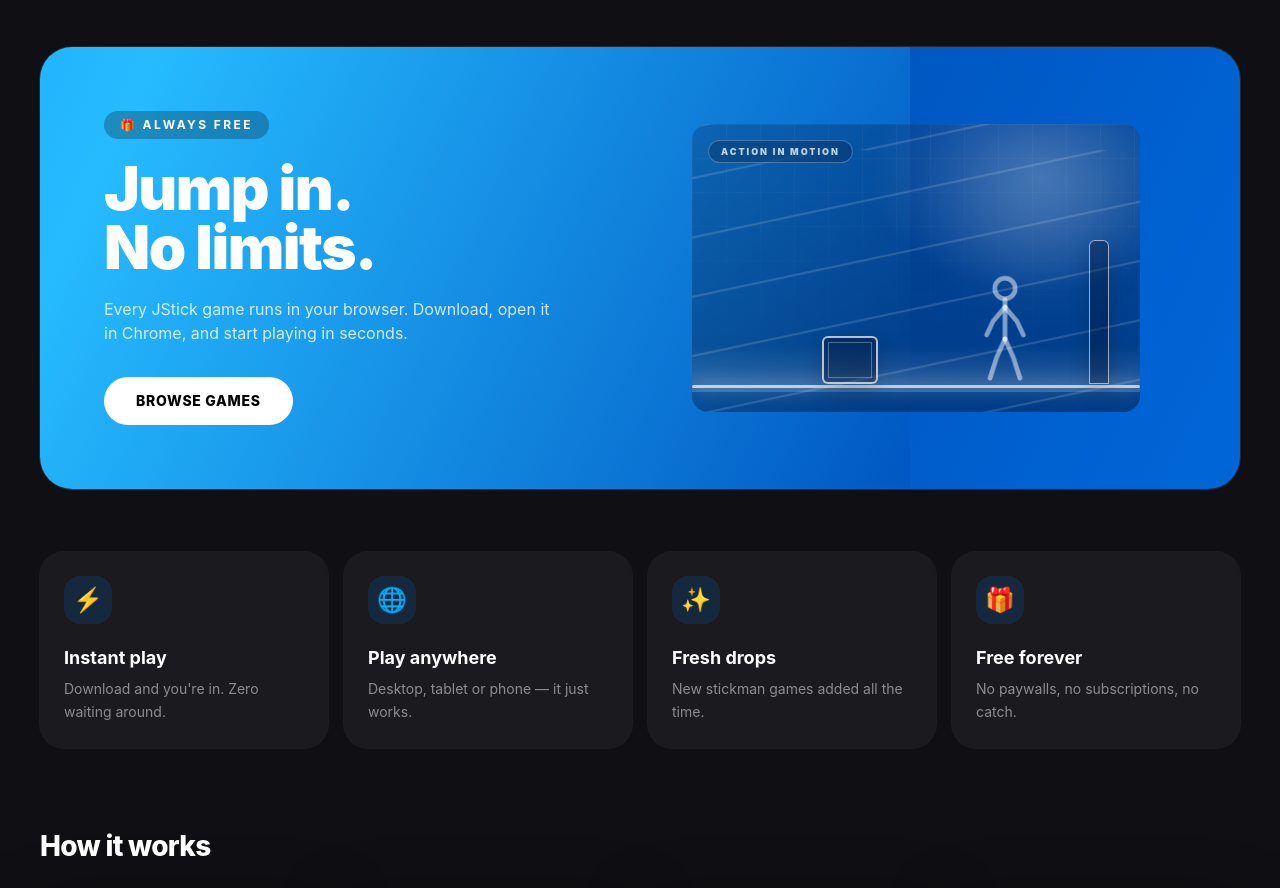
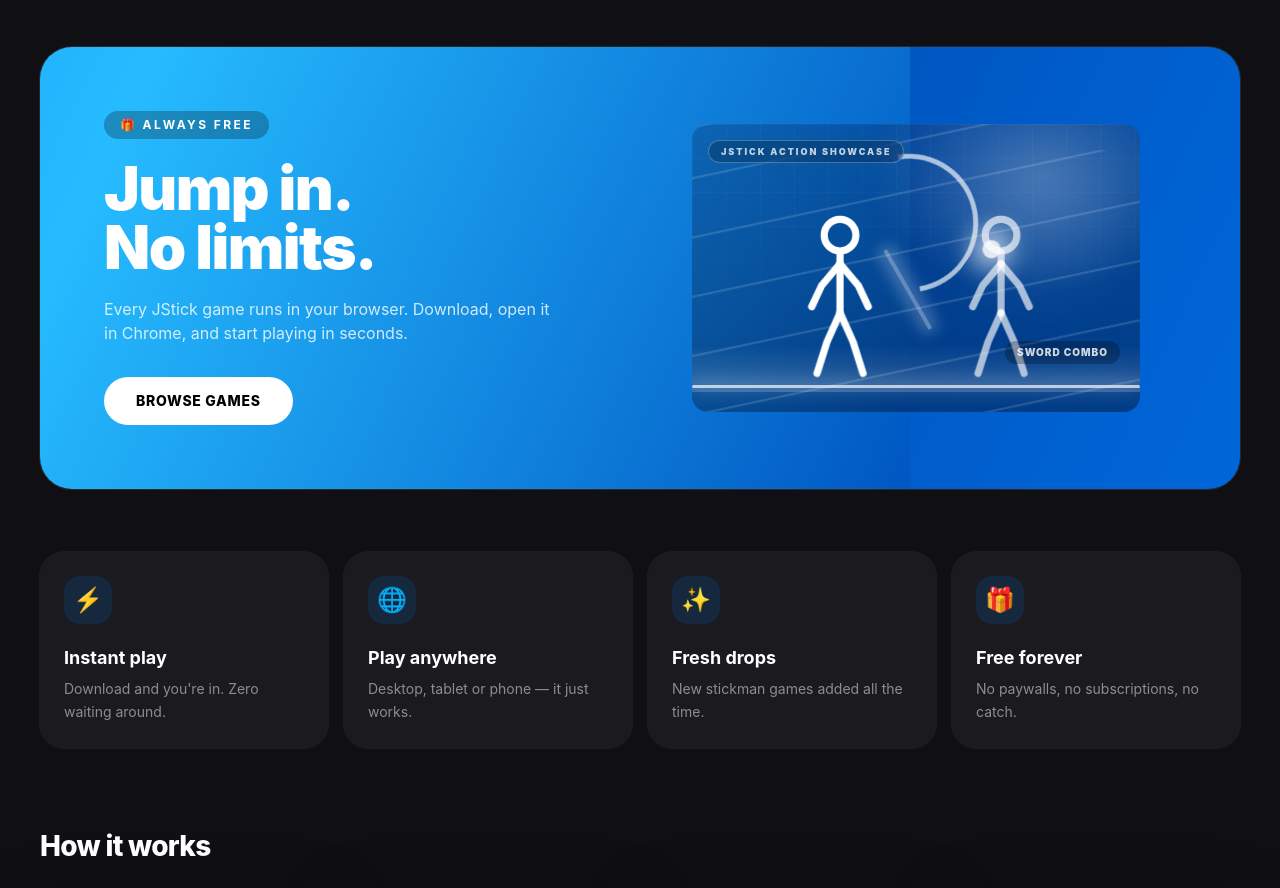
Before and after one commit to jstickstudios/game-platform, a Next.js app: page / in a window 1280 px wide. Shown: the part 2020-2908 px from the top of the page. Built offline with nearby package versions, Linux system fonts and the light colour scheme; no server answers.

Commit message:
Sequence separate parkour slicing and combat scenes

```diff
--- a/src/app/globals.css
+++ b/src/app/globals.css
@@ -651,3 +651,29 @@ body {
 @keyframes promo-crate-bump{0%,18%,100%{transform:translateY(0)}27%{transform:translateY(-5px)}35%{transform:translateY(0)}}
 @keyframes promo-action-dust{0%,36%,100%{opacity:0;transform:translateX(0) scale(.3)}42%{opacity:.8;transform:translateX(-12px) scale(1.2)}52%{opacity:0;transform:translateX(-25px) scale(1.6)}}
 @media(prefers-reduced-motion:reduce){.promo-ninja,.promo-ninja-motion,.promo-speedlines,.promo-slash,.promo-blade,.promo-spark,.promo-impact,.promo-dummy,.promo-crate{animation:none!important}.promo-jump-pose,.promo-slide-pose,.promo-blade,.promo-slash,.promo-spark,.promo-impact{display:none}}
+
+/* Separate promo scenes: each scene gets its own turn, then hands off to the next. */
+.promo-sequence .promo-scene{opacity:0;pointer-events:none;animation-duration:15s;animation-iteration-count:infinite;animation-timing-function:linear}
+.promo-sequence .promo-scene-parkour{animation-name:promo-scene-parkour}
+.promo-sequence .promo-scene-slice{animation-name:promo-scene-slice}
+.promo-sequence .promo-scene-action{animation-name:promo-scene-action}
+@keyframes promo-scene-parkour{0%,29%{opacity:1}33%,100%{opacity:0}}
+@keyframes promo-scene-slice{0%,32%{opacity:0}36%,62%{opacity:1}66%,100%{opacity:0}}
+@keyframes promo-scene-action{0%,65%{opacity:0}69%,96%{opacity:1}100%{opacity:0}}
+.promo-parkour-runner{animation:promo-parkour-leap 5s ease-in-out infinite}
+@keyframes promo-parkour-leap{0%,20%{transform:translate(0,0)}35%{transform:translate(68px,-58px)}52%{transform:translate(112px,0)}70%,100%{transform:translate(160px,0)}}
+.promo-parkour-dust{animation:promo-parkour-puff 5s ease-out infinite}
+@keyframes promo-parkour-puff{0%,48%,100%{opacity:0;transform:translateX(0) scale(.3)}55%{opacity:.8;transform:translateX(-14px) scale(1.4)}68%{opacity:0;transform:translateX(-28px) scale(1.8)}}
+.promo-slice-blade{animation:promo-slice-swing 2.4s ease-in-out infinite;opacity:0}
+@keyframes promo-slice-swing{0%,20%,100%{opacity:0;transform:rotate(-65deg) scaleX(.2)}38%{opacity:1;transform:rotate(28deg) scaleX(1)}53%{opacity:0;transform:rotate(80deg) scaleX(.7)}}
+.promo-slice-arc{animation:promo-slice-arc 2.4s ease-out infinite;opacity:0}
+@keyframes promo-slice-arc{0%,25%,100%{opacity:0;transform:rotate(-50deg) scale(.45)}42%{opacity:1;transform:rotate(20deg) scale(1.15)}62%{opacity:0;transform:rotate(65deg) scale(1.4)}}
+.promo-slice-sparks{animation:promo-slice-sparks 2.4s ease-out infinite;opacity:0;box-shadow:0 0 18px 6px white}
+@keyframes promo-slice-sparks{0%,35%,100%{opacity:0;transform:scale(.2)}45%{opacity:1;transform:scale(1.7)}65%{opacity:0;transform:translate(20px,-15px) scale(.2)}}
+.promo-action-fighter{animation:promo-action-kick 2.8s ease-in-out infinite;transform-origin:50% 90%}
+@keyframes promo-action-kick{0%,22%,100%{transform:translate(0,0) rotate(0)}42%{transform:translate(45px,-25px) rotate(35deg)}52%{transform:translate(65px,-8px) rotate(65deg)}68%{transform:translate(35px,0) rotate(0)}}
+.promo-action-impact{animation:promo-action-burst 2.8s ease-out infinite;opacity:0}
+@keyframes promo-action-burst{0%,40%,100%{opacity:0;transform:scale(.2)}53%{opacity:1;transform:scale(1.5)}72%{opacity:0;transform:scale(2.2)}}
+.promo-action-flash{animation:promo-action-flash 2.8s ease-out infinite;opacity:0}
+@keyframes promo-action-flash{0%,43%,100%{opacity:0;transform:scaleX(.2) rotate(-28deg)}52%{opacity:1;transform:scaleX(1.3) rotate(-28deg)}65%{opacity:0;transform:scaleX(.5) rotate(-28deg)}}
+@media(prefers-reduced-motion:reduce){.promo-sequence .promo-scene{animation:none!important}.promo-sequence .promo-scene-parkour{opacity:1}.promo-sequence .promo-scene-slice,.promo-sequence .promo-scene-action{display:none}.promo-parkour-runner,.promo-slice-blade,.promo-slice-arc,.promo-slice-sparks,.promo-action-fighter,.promo-action-impact,.promo-action-flash{animation:none!important}}
--- a/src/components/Sections.tsx
+++ b/src/components/Sections.tsx
@@ -65,35 +65,40 @@ export function Promo() {
               </a>
             </div>
 
-            {/* Mini action sequence: sprint → vault → slide → sword-swipe → wall flip. */}
-            <div className="promo-arena relative mx-auto h-60 w-full max-w-md overflow-hidden rounded-2xl sm:h-72">
+            {/* Three distinct scenes play one after another: parkour → sword slicing → combat action. */}
+            <div className="promo-arena promo-sequence relative mx-auto h-60 w-full max-w-md overflow-hidden rounded-2xl sm:h-72">
               <div className="promo-sun absolute right-[12%] top-[12%] h-24 w-24 rounded-full bg-white/20 blur-2xl" />
               <div className="promo-speedlines absolute inset-0" />
               <div className="promo-roof absolute inset-x-0 bottom-6 h-[3px] rounded-full bg-white/70" />
               <div className="promo-floor-glow absolute inset-x-0 bottom-5 h-12" />
-              <div className="promo-obstacle promo-crate absolute bottom-7 left-[29%] h-10 w-12 rounded-md border-2 border-white/70 bg-slate-950/35 sm:h-12 sm:w-14">
-                <span className="absolute inset-1 border border-white/30" />
+
+              <div className="promo-scene promo-scene-parkour absolute inset-0">
+                <div className="absolute bottom-7 left-[32%] h-12 w-14 rounded-md border-2 border-white/70 bg-slate-950/35"><span className="absolute inset-1 border border-white/30" /></div>
+                <div className="promo-parkour-runner absolute bottom-7 left-[8%]">
+                  <Stickman pose="run" className="h-36 w-28 text-white sm:h-44 sm:w-36" stroke={5} />
+                </div>
+                <div className="promo-parkour-dust absolute bottom-8 left-[15%] h-3 w-3 rounded-full bg-white/70 blur-[2px]" />
+                <div className="absolute bottom-12 right-5 rounded-full bg-black/25 px-3 py-1 text-[10px] font-black uppercase tracking-widest text-white/80">Parkour</div>
               </div>
-              <div className="promo-obstacle promo-wall absolute bottom-7 right-[7%] h-28 w-5 rounded-t-md border border-white/60 bg-slate-950/30 sm:h-36" />
-              <div className="promo-dummy absolute bottom-7 right-[22%]">
-                <Stickman pose="idle" className="h-24 w-20 text-white/50 sm:h-28 sm:w-24" stroke={5} />
+
+              <div className="promo-scene promo-scene-slice absolute inset-0">
+                <div className="absolute bottom-7 left-[17%]"><Stickman pose="idle" className="h-36 w-28 text-white sm:h-44 sm:w-36" stroke={5} /></div>
+                <div className="absolute bottom-7 right-[15%]"><Stickman pose="idle" className="h-36 w-28 text-white/65 sm:h-44 sm:w-36" stroke={5} /></div>
+                <div className="promo-slice-blade absolute left-[43%] top-[43%] h-1 w-28 origin-left rounded-full bg-white shadow-[0_0_16px_4px_rgba(255,255,255,.9)]" />
+                <div className="promo-slice-arc absolute left-[36%] top-[15%] h-28 w-28 rounded-full border-[4px] border-transparent border-r-white border-t-white" />
+                <div className="promo-slice-sparks absolute left-[65%] top-[42%] h-3 w-3 rounded-full bg-white" />
+                <div className="absolute bottom-12 right-5 rounded-full bg-black/25 px-3 py-1 text-[10px] font-black uppercase tracking-widest text-white/80">Sword combo</div>
               </div>
-              <div className="promo-ninja absolute bottom-7 left-0 z-10">
-                <div className="promo-ninja-motion relative h-36 w-28 sm:h-44 sm:w-36">
-                  <Stickman pose="run" className="promo-run-pose absolute inset-0 h-full w-full text-white" stroke={5} />
-                  <Stickman pose="jump" className="promo-jump-pose absolute inset-0 h-full w-full text-white" stroke={5} />
-                  <Stickman pose="run" className="promo-slide-pose absolute inset-0 h-full w-full text-white" stroke={5} />
-                  <div className="promo-blade absolute left-[58%] top-[37%] h-1 w-20 origin-left rounded-full bg-white shadow-[0_0_12px_3px_rgba(255,255,255,.9)]" />
-                  <div className="promo-slash absolute left-[42%] top-[8%] h-24 w-24 rounded-full border-[3px] border-transparent border-r-white border-t-white" />
-                  <div className="promo-spark absolute left-[76%] top-[36%] h-2 w-2 rounded-full bg-white" />
-                </div>
+
+              <div className="promo-scene promo-scene-action absolute inset-0">
+                <div className="absolute bottom-7 right-[15%]"><Stickman pose="idle" className="h-36 w-28 text-white/55 sm:h-44 sm:w-36" stroke={5} /></div>
+                <div className="promo-action-fighter absolute bottom-7 left-[12%]"><Stickman pose="jump" className="h-36 w-28 text-white sm:h-44 sm:w-36" stroke={5} /></div>
+                <div className="promo-action-impact absolute bottom-16 right-[24%] h-14 w-14 rounded-full border-[3px] border-white shadow-[0_0_20px_4px_rgba(255,255,255,.7)]" />
+                <div className="promo-action-flash absolute bottom-[42%] right-[30%] h-2 w-20 rotate-[-28deg] rounded-full bg-white shadow-[0_0_18px_5px_rgba(255,255,255,.8)]" />
+                <div className="absolute bottom-12 right-5 rounded-full bg-black/25 px-3 py-1 text-[10px] font-black uppercase tracking-widest text-white/80">Combat</div>
               </div>
-              <div className="promo-impact absolute bottom-8 right-[19%] h-12 w-12 rounded-full border-2 border-white/80" />
-              <div className="promo-dust absolute bottom-7 left-[40%] h-3 w-3 rounded-full bg-white/70 blur-[2px]" />
-              <div className="promo-dust promo-dust-2 absolute bottom-6 left-[46%] h-2 w-2 rounded-full bg-white/50 blur-[2px]" />
-              <div className="absolute left-4 top-4 rounded-full border border-white/25 bg-black/20 px-3 py-1 text-[9px] font-black uppercase tracking-[0.22em] text-white/75 backdrop-blur">
-                Action in motion
-              </div>
+
+              <div className="absolute left-4 top-4 rounded-full border border-white/25 bg-black/20 px-3 py-1 text-[9px] font-black uppercase tracking-[0.22em] text-white/75 backdrop-blur">JStick action showcase</div>
             </div>
           </div>
         </div>
```
